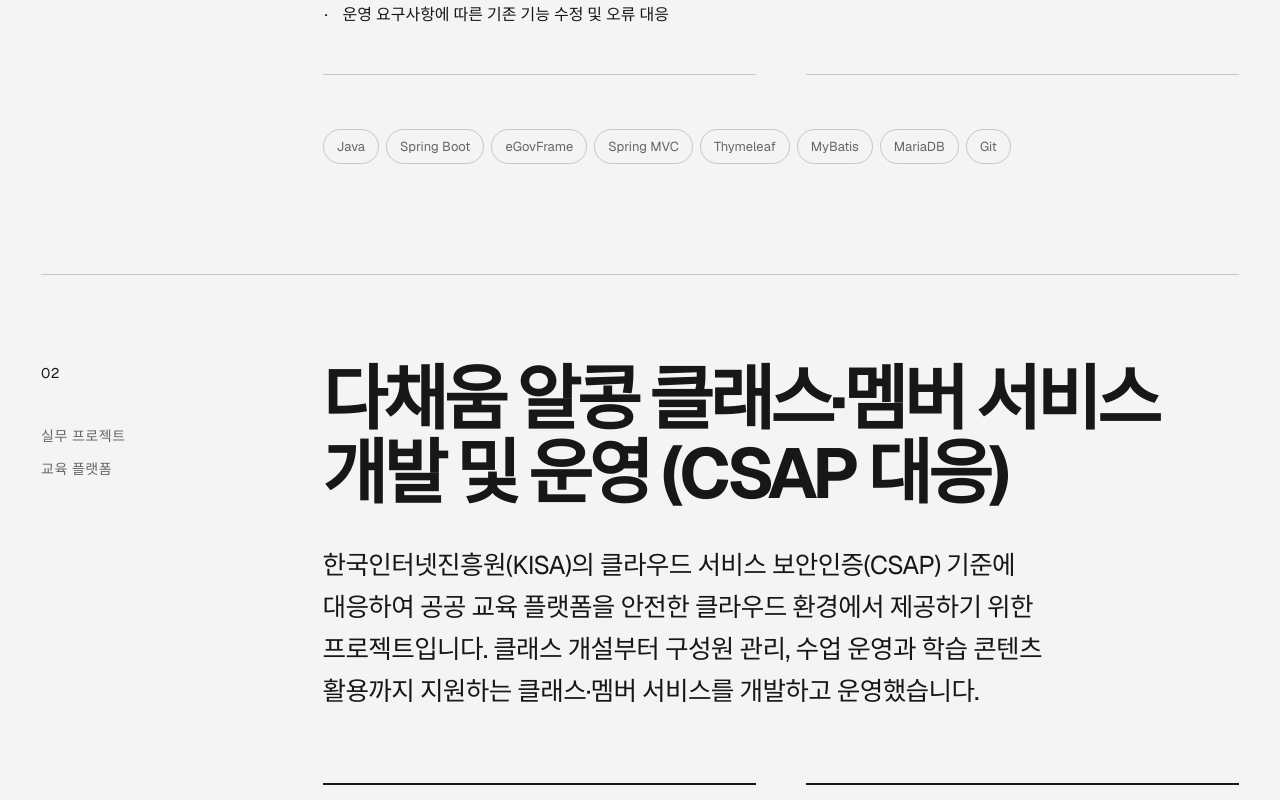
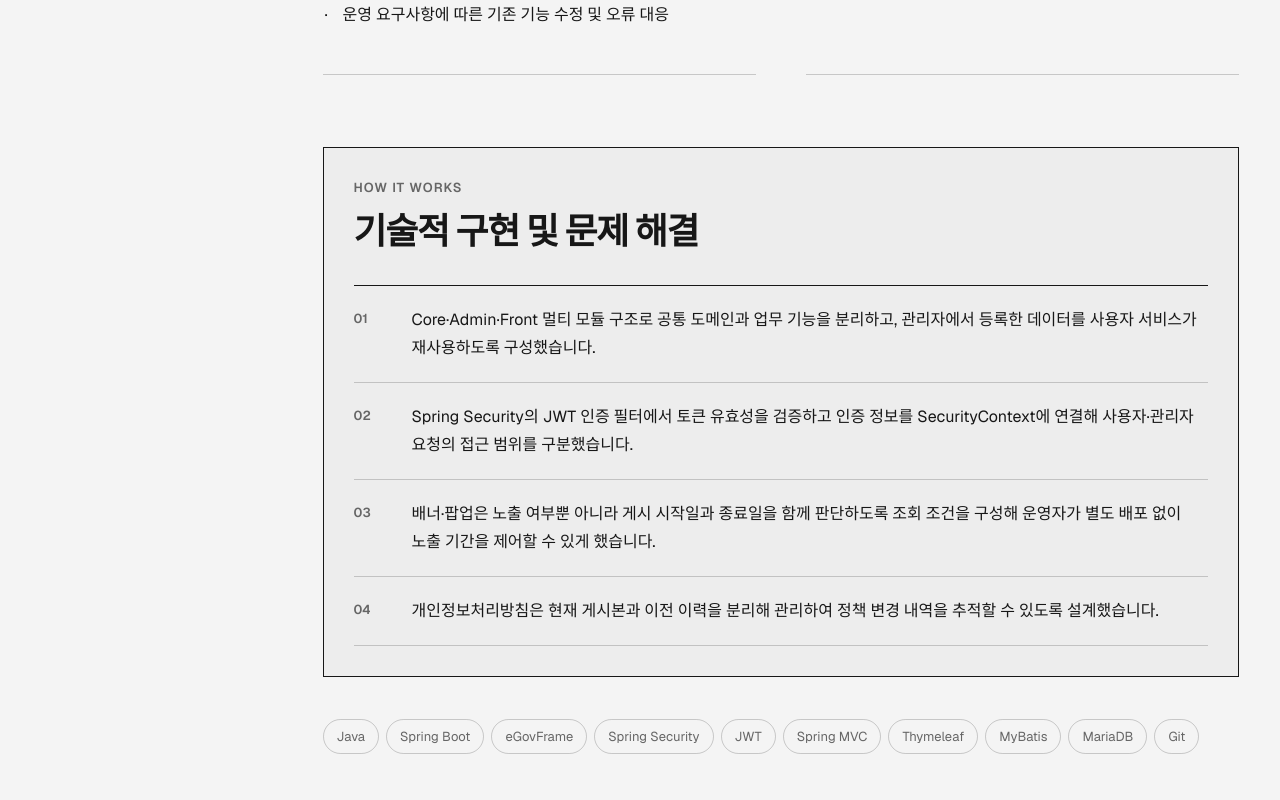
Before and after one commit to kdg3795/career-archive, a Next.js app: page /career in a window 1280 px wide. Shown: the part 1460-2260 px from the top of the page. Built offline with nearby package versions, Linux system fonts and the light colour scheme.

Commit message:
Expand technical career details

```diff
--- a/app/career/page.tsx
+++ b/app/career/page.tsx
@@ -25,7 +25,13 @@
       "개인정보처리방침을 운영 정책에 맞게 관리하고 이력을 확인할 수 있도록 개발했습니다.",
       "반복되는 공통 기능을 Core·Admin·Front 모듈로 분리해 유지보수성을 높였습니다.",
     ],
-    stack: ["Java", "Spring Boot", "eGovFrame", "Spring MVC", "Thymeleaf", "MyBatis", "MariaDB", "Git"],
+    technicalDetails: [
+      "Core·Admin·Front 멀티 모듈 구조로 공통 도메인과 업무 기능을 분리하고, 관리자에서 등록한 데이터를 사용자 서비스가 재사용하도록 구성했습니다.",
+      "Spring Security의 JWT 인증 필터에서 토큰 유효성을 검증하고 인증 정보를 SecurityContext에 연결해 사용자·관리자 요청의 접근 범위를 구분했습니다.",
+      "배너·팝업은 노출 여부뿐 아니라 게시 시작일과 종료일을 함께 판단하도록 조회 조건을 구성해 운영자가 별도 배포 없이 노출 기간을 제어할 수 있게 했습니다.",
+      "개인정보처리방침은 현재 게시본과 이전 이력을 분리해 관리하여 정책 변경 내역을 추적할 수 있도록 설계했습니다.",
+    ],
+    stack: ["Java", "Spring Boot", "eGovFrame", "Spring Security", "JWT", "Spring MVC", "Thymeleaf", "MyBatis", "MariaDB", "Git"],
   },
   {
     category: "실무 프로젝트",
@@ -48,7 +54,17 @@
       "외부 화상수업 연동과 JWT 만료 확인·갱신 로직을 구현했습니다.",
       "클래스·구성원·수업·콘텐츠 관계를 고려한 SQL을 개발하고 운영 데이터 문제를 개선했습니다.",
     ],
-    stack: ["Java", "Spring MVC", "eGovFrame", "JSP", "JSTL", "JavaScript", "jQuery", "MyBatis", "MariaDB", "Redis", "REST API", "JWT", "Tomcat", "Jenkins"],
+    technicalDetails: [
+      "반복 요청마다 권한별 메뉴를 DB에서 조회하지 않도록 권한 ID를 키로 메뉴 목록을 Redis에 적재했습니다. 애플리케이션 시작 시 전체 권한 정보를 선적재하고, 권한·메뉴 등록·수정·삭제 시 해당 캐시를 즉시 갱신해 조회 부하와 데이터 불일치를 함께 줄였습니다.",
+      "한 사용자가 여러 권한을 가진 경우 Redis에서 권한별 메뉴를 조회한 뒤 menuId 기준으로 중복을 제거하고 정렬 순서를 재구성하여 최종 노출 메뉴를 생성했습니다. 화면 숨김에만 의존하지 않고 사용자 유형·클래스 관리자 여부를 서버 요청에서도 다시 검증했습니다.",
+      "일반 캐시용 Redis와 세션용 Redis의 ConnectionFactory·RedisTemplate을 분리했습니다. 로그인 세션 식별자를 Redis Set으로 관리하고 기존 세션을 정리해, 서버 로컬 메모리와 쿠키에 상태를 집중시키지 않으면서 다중 인스턴스 환경에서도 세션 상태를 공유할 수 있게 구성했습니다.",
+      "실시간 기능은 Redis Pub/Sub으로 인스턴스 간 메시지를 전달하고 STOMP 토픽으로 브로드캐스트했습니다. timestamp와 userId 조합을 기준으로 짧은 시간 내 중복 메시지를 차단하고 주기적으로 캐시를 정리해 중복 전송과 메모리 누적을 방지했습니다.",
+      "학습 행동 데이터는 IMS Caliper 형식의 이벤트 Envelope로 구성하고 Kafka REST 규격의 records/value 구조로 전송했습니다. 사용자 요청 처리와 학습 로그 수집 경로를 분리할 수 있도록 이벤트 기반 연계 구조를 적용했습니다.",
+      "JWT는 실행 환경별 서명 키로 검증하고 만료·서명 불일치·형식 오류를 구분했습니다. 외부 화상수업 및 스토리지 연동 토큰은 만료 시점을 확인한 뒤 동기화된 갱신 로직을 수행하고, 401 응답 시 토큰을 다시 발급받아 1회 재시도하도록 처리했습니다.",
+      "클래스 구성원 대량 등록은 Excel 입력값의 필수 항목과 사용자·학교 정보를 검증한 뒤 일괄 처리하고, 클래스·구성원·수업·콘텐츠 조인에서 중복 또는 누락이 발생하지 않도록 MyBatis SQL과 데이터 정합성 조건을 개선했습니다.",
+      "대량 동시 접속에 대한 임의의 처리량 수치를 제시하기보다, 권한 메뉴 캐시·세션 외부화·비동기 이벤트 전송·중복 메시지 방어를 통해 반복 DB 조회와 애플리케이션 인스턴스의 상태 부담을 줄이는 방향으로 구성했습니다.",
+    ],
+    stack: ["Java", "Spring MVC", "eGovFrame", "JSP", "JSTL", "JavaScript", "jQuery", "MyBatis", "MariaDB", "Redis", "Redis Pub/Sub", "WebSocket", "STOMP", "Kafka REST", "REST API", "JWT", "Object Storage", "Tomcat", "Jenkins"],
   },
   {
     category: "실무 프로젝트",
@@ -70,6 +86,12 @@
       "진단 결과와 학생 정보를 연결해 교사가 학습 상태를 확인할 수 있도록 개발했습니다.",
       "교육 자료 다운로드와 CDN 연동을 개선하고 외부 문항 API 오류를 해결했습니다.",
       "Tomcat 배포, 라이브러리 충돌 및 데이터 조회 과정의 운영 장애를 분석하고 대응했습니다.",
+    ],
+    technicalDetails: [
+      "일반 문항과 세트 문항을 부모·하위 문항 구조로 조회하고, 학년·과목·검사지 조건과 문항 순서를 함께 적용해 화면에서 계층 관계가 깨지지 않도록 데이터 조립 로직을 구현했습니다.",
+      "학생·검사·결과 데이터를 여러 테이블에서 조회할 때 MyBatis 동적 SQL로 조건을 조합하고, 조인으로 인한 중복 행과 누락 데이터를 로그 및 원본 데이터와 비교해 정합성을 보완했습니다.",
+      "외부 문항 API의 요청 파라미터와 응답 구조를 내부 VO에 맞게 변환하고, 응답 누락·형식 오류·통신 실패를 구분해 운영 로그에서 원인을 추적할 수 있도록 처리했습니다.",
+      "교육 자료와 첨부파일은 애플리케이션 서버가 파일 본문을 반복 전송하지 않도록 CDN 경로와 다운로드 응답을 연계하고, 파일명 인코딩과 존재 여부를 검증해 브라우저별 다운로드 오류를 개선했습니다.",
     ],
     stack: ["Java", "Spring MVC", "eGovFrame", "JSP", "JSTL", "JavaScript", "jQuery", "MyBatis", "MariaDB", "REST API", "CDN", "Tomcat", "Linux", "Jenkins"],
   },
@@ -93,6 +115,12 @@
       "서버 메뉴 데이터를 활용해 사용자 권한별 공통 메뉴와 화면 구조를 구성했습니다.",
       "PC와 모바일 환경을 고려해 화면 구조를 개선하고 모듈별 유지보수를 수행했습니다.",
     ],
+    technicalDetails: [
+      "연도·학기·학교·기관·학년·요일·운영 기간·신청 상태가 선택적으로 조합되는 검색 조건을 MyBatis 동적 SQL로 구성하고, 목록과 전체 건수 조회에 동일한 조건을 적용했습니다.",
+      "학생·학부모·학교 담당자·운영자별로 메뉴와 기능을 구분하고, 화면 노출 여부뿐 아니라 등록·수정·승인 요청에서도 서버 측 권한과 대상 데이터의 소유 관계를 확인했습니다.",
+      "프로그램 신청 상태 변경 시 신청자 정보와 승인 상태가 함께 유지되도록 서비스 계층에서 처리 순서를 관리하고, 잘못된 중복 신청과 유효하지 않은 기간의 요청을 검증했습니다.",
+      "공통 헤더·메뉴·푸터에서 서버가 전달한 메뉴 데이터를 재사용하고 사용자 유형별 분기 로직을 공통화하여 개별 화면에 반복되던 조건문과 유지보수 범위를 줄였습니다.",
+    ],
     stack: ["Java", "Spring MVC", "eGovFrame", "JSP", "JSTL", "HTML5", "CSS3", "JavaScript", "jQuery", "MyBatis", "MariaDB"],
   },
   {
@@ -111,6 +139,12 @@
       "장르·키워드를 활용한 콘텐츠 기반 추천과 사용자 평가 기반 협업 필터링을 구현했습니다.",
       "Java와 Python으로 분리된 기능을 API로 연결해 하나의 서비스로 통합했습니다.",
       "APScheduler로 신규 영화 데이터를 주기적으로 수집하고 모바일 사용성을 개선했습니다.",
+    ],
+    technicalDetails: [
+      "영화 장르·키워드 특성을 벡터화해 유사도를 계산하는 콘텐츠 기반 추천과 사용자 평가 패턴을 활용하는 협업 필터링을 각각 구현하고 추천 결과를 비교할 수 있게 구성했습니다.",
+      "추천 연산은 Python Flask API로 분리하고 Spring Boot가 사용자·영화 데이터를 전달해 결과를 받도록 설계하여 웹 업무 로직과 추천 모델의 실행 환경을 분리했습니다.",
+      "TMDB API 수집 데이터는 서비스 스키마에 맞게 전처리하고 APScheduler로 주기적으로 갱신해 신규 콘텐츠가 추천 대상에 포함되도록 했습니다.",
+      "React 화면에서는 Axios 요청 상태와 오류를 처리하고, 영화 목록·상세·댓글·연관 영화 데이터를 컴포넌트별로 나눠 PC와 모바일 레이아웃을 구성했습니다.",
     ],
     stack: ["React", "Axios", "Bootstrap", "Java", "Spring Boot", "Python", "Flask", "scikit-learn", "Surprise", "MariaDB", "TMDB API"],
   },
@@ -168,6 +202,18 @@
                   <ul>{project.outcomes.map((item) => <li key={item}>{item}</li>)}</ul>
                 </section>
               </div>
+              <section className="technical-details" aria-labelledby={`technical-title-${index}`}>
+                <p>HOW IT WORKS</p>
+                <h3 id={`technical-title-${index}`}>기술적 구현 및 문제 해결</h3>
+                <ol>
+                  {project.technicalDetails.map((detail, detailIndex) => (
+                    <li key={detail}>
+                      <span>{String(detailIndex + 1).padStart(2, "0")}</span>
+                      <p>{detail}</p>
+                    </li>
+                  ))}
+                </ol>
+              </section>
               <ul className="detail-stack" aria-label={`${project.title} 기술 스택`}>
                 {project.stack.map((technology) => <li key={technology}>{technology}</li>)}
               </ul>
--- a/app/globals.css
+++ b/app/globals.css
@@ -276,7 +276,14 @@
   word-break: keep-all;
 }
 .detail-columns li::before { content: "·"; position: absolute; left: 2px; }
-.detail-stack { display: flex; flex-wrap: wrap; gap: 7px; margin: 54px 0 0; padding: 0; list-style: none; }
+.technical-details { margin-top: 72px; padding: 30px; border: 1px solid var(--ink); background: #ededed; }
+.technical-details > p { margin: 0 0 12px; color: var(--muted); font-size: 13px; font-weight: 600; letter-spacing: .08em; }
+.technical-details > h3 { margin: 0 0 30px; font-size: clamp(25px, 2.8vw, 38px); font-weight: 650; line-height: 1.25; letter-spacing: -.035em; }
+.technical-details ol { margin: 0; padding: 0; list-style: none; border-top: 1px solid var(--ink); }
+.technical-details li { display: grid; grid-template-columns: 42px 1fr; gap: 16px; padding: 20px 0; border-bottom: 1px solid var(--line); }
+.technical-details li > span { padding-top: 3px; color: var(--muted); font-size: 13px; font-weight: 600; }
+.technical-details li > p { max-width: 820px; margin: 0; font-size: 16px; line-height: 1.75; word-break: keep-all; }
+.detail-stack { display: flex; flex-wrap: wrap; gap: 7px; margin: 42px 0 0; padding: 0; list-style: none; }
 .detail-stack li { padding: 10px 13px; border: 1px solid var(--line); border-radius: 999px; color: var(--muted); font: 13px/1 var(--font-geist-mono), monospace; }
 .detail-footer { min-height: 0; flex-direction: row; align-items: center; padding: 34px 3.2vw; background: var(--ink); color: var(--paper); font: 14px/1 var(--font-geist-mono), monospace; letter-spacing: .06em; }
 .detail-footer a { border-bottom: 1px solid rgba(244,244,244,.45); padding-bottom: 5px; }
@@ -401,6 +408,8 @@
   .detail-columns-desktop { display: none; }
   .detail-columns-mobile { display: grid; grid-template-columns: 1fr; gap: 42px; }
   .detail-columns li { min-height: 0; }
+  .technical-details { margin-top: 54px; padding: 24px 20px; }
+  .technical-details li { grid-template-columns: 34px 1fr; gap: 10px; }
   .detail-overview { margin-bottom: 52px; }
   .detail-footer { min-height: 0; padding: 28px 5vw; }
 }
```
